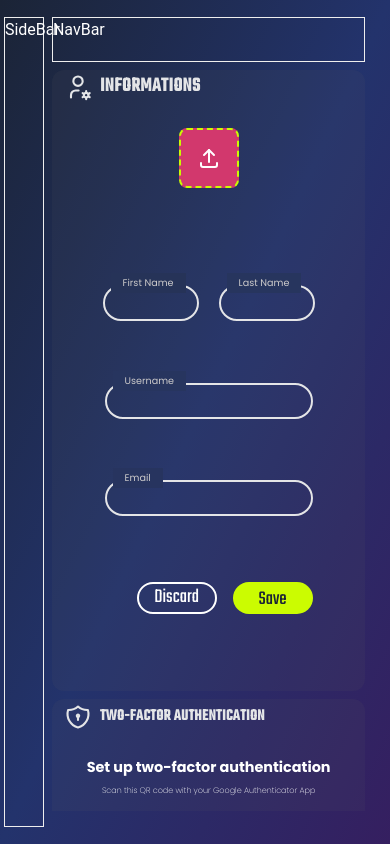
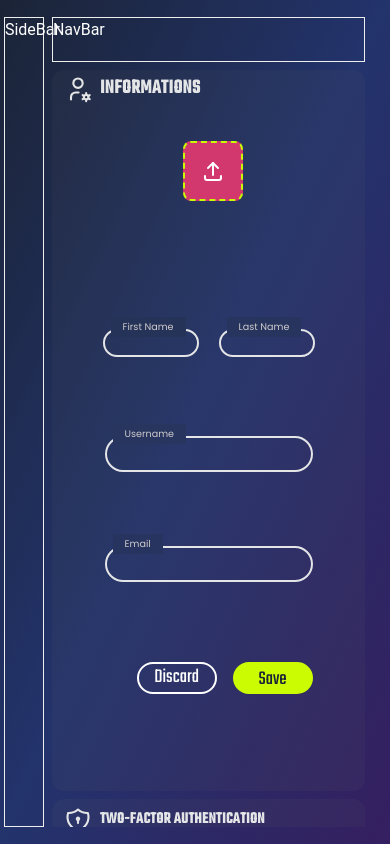
Before and after one commit to FRAGG33R/whiff-waff, a Next.js app in the folder client/: page /settings in a window 390 px wide. Built offline with nearby package versions, Linux system fonts and the light colour scheme; no server answers.

Commit message:
fixed  : simple update

```diff
--- a/client/src/components/authentication/assets/card.tsx
+++ b/client/src/components/authentication/assets/card.tsx
@@ -86,7 +86,7 @@ export default function Card(props: { Mode: "signin" | "signup" }) {
   ];
 
   const signIn = async () => {
-   router.push("http://e1r12p4.1337.ma:3001/api/v1/auth/signin/42/");
+   router.push("http://e1r12p4.1337.ma:3000/api/v1/auth/signin/42/");
   };
   const handleNext = async () => {
     if (
@@ -128,7 +128,7 @@ export default function Card(props: { Mode: "signin" | "signup" }) {
             password,
           }
         try {
-          const res = await axios.post(`http://e1r12p4.1337.ma:3001/api/v1/auth/${props.Mode}/`, req);
+          const res = await axios.post(`http://e1r12p4.1337.ma:3000/api/v1/auth/${props.Mode}/`, req);
           console.log(res);
           console.log(res.data);
           const token = res.data.token;
--- a/client/src/components/settings/informationsSetting.tsx
+++ b/client/src/components/settings/informationsSetting.tsx
@@ -28,17 +28,49 @@ const InformationsSetting = () => {
     setLastError(false);
     setUserError(false);
   };
+  const inputFields = [
+    {
+      id: "firstName",
+      placeholder: firstName,
+      type: "text",
+      label: "First Name",
+      lableColor:
+        "bg-[#263358] sm:bg-[#263257] md:bg-[#27335d] lg:bg-[#27345d] xl:bg-[#27345d] 2xl:bg-[#27345d] 3xl:bg-[#27345d]",
+      width: "sml",
+      regExp: /^.{3,}$/,
+      isError: firstError,
+      isDisabled: false,
+      value: firstName,
+      setError: setFirstError,
+      setValue: setFirstName,
+    },
+    {
+      id: "lastName",
+      placeholder: lastName,
+      type: "text",
+      label: "Last Name",
+      lableColor:
+        "bg-[#27355e] sm:bg-[#293667] md:bg-[#283765] lg:bg-[#283765] xl:bg-[#283765] 2xl:bg-[#283765] 3xl:bg-[#283765]",
+      width: "sml",
+      regExp: /^.{3,}$/,
+      isError: lastError,
+      isDisabled: false,
+      value: lastName,
+      setError: setLastError,
+      setValue: setLastNam,
+    },
+  ];
 
   useEffect(() => {
     const fetchData = async () => {
       try {
         const jwtToken = localStorage.getItem("token");
         const response = await axios.get(
-          "http://e1r12p4.1337.ma:3001/api/v1/users/me/"
-          ,{
-             headers:{
+          "http://e1r12p4.1337.ma:3000/api/v1/users/me/",
+          {
+            headers: {
               Authorization: `Bearer ${jwtToken}`,
-            }
+            },
           }
         );
         const userData = response.data;
@@ -62,11 +94,11 @@ const InformationsSetting = () => {
     const res = {
       firstName,
       lastName,
-      username,
+      userName: username,
     };
     try {
       const req = await axios.patch(
-        `http://e1r12p4.1337.ma:3001/api/v1/users/settings/`,
+        `http://e1r12p4.1337.ma:3000/api/v1/users/settings/`,
         res,
         {
           headers: {
@@ -86,7 +118,7 @@ const InformationsSetting = () => {
   };
   return (
     <div className="w-full h-full flex flex-col gap-4 md:gap-6  ">
-     <div className="w-full h-[7%]  md:h-[12%] flex flex-row items-center space-x-2 md:space-x-4 px-3 md:px-10 md:py-2  ">
+      <div className="w-full h-[7%]  md:h-[12%] flex flex-row items-center space-x-2 md:space-x-4 px-3 md:px-10 md:py-2  ">
         <Image
           src={InformationIcons}
           alt="information icon"
@@ -96,7 +128,7 @@ const InformationsSetting = () => {
           INFORMATIONS
         </div>
       </div>
-      <div className=" w-full h-[100px] sm:h-[130px] md:h-[160px] lg:h-[240px] xl:h-[240px] 2xl:h-[240px]  flex items-center justify-center">
+      <div className=" w-full h-[100px] sm:h-[130px] md:h-[160px] lg:h-[240px] xl:h-[240px] 2xl:h-[240px]  flex items-center justify-center py-8 pl-2">
         <div className="relative w-1/2">
           <div className="absolute inset-0 flex items-center justify-center">
             <ImageUpload onImageUpload={handleImageUpload} />
@@ -104,44 +136,15 @@ const InformationsSetting = () => {
         </div>
       </div>
 
-      <div className=" w-full h-full flex items-center  justify-center flex-col  gap-4 md:gap-6 ">
-        <div
-          className="w-full h-[17%] flex flex-row items-center justify-center gap-5
-             md:gap-8 lg:gap-10 xl:gap-12 2xl:gap-14 "
-        >
-          <div>
-            <UserInput
-              placeholder={firstName}
-              type="text"
-              label="First Name"
-              lableColor="bg-[#263358] sm:bg-[#263257] md:bg-[#27335d] lg:bg-[#27345d] xl:bg-[#27345d] 2xl:bg-[#27345d] 3xl:bg-[#27345d]"
-              width="sml"
-              regExp={/^.{3,}$/}
-              isError={firstError}
-              isDisabled={false}
-              value={firstName}
-              setError={setFirstError}
-              setValue={setFirstName}
-            />
-          </div>
-
-          <div>
-            <UserInput
-              placeholder={lastName}
-              type="text"
-              label="Last Name"
-              lableColor="bg-[#27355e] sm:bg-[#293667] md:bg-[#283765] lg:bg-[#283765] xl:bg-[#283765] 2xl:bg-[#283765] 3xl:bg-[#283765]"
-              width="sml"
-              regExp={/^.{3,}$/}
-              isError={lastError}
-              isDisabled={false}
-              value={lastName}
-              setError={setLastError}
-              setValue={setLastNam}
-            />
-          </div>
+      <div className="w-full h-full flex items-center justify-center flex-col gap-4 md:gap-6">
+        <div className="w-full h-[17%] flex flex-row items-center justify-center gap-5 md:gap-8 lg:gap-10 xl:gap-12 2xl:gap-14">
+          {inputFields.map((input) => (
+            <div key={input.id}>
+              <UserInput {...input} />
+            </div>
+          ))}
         </div>
-        <div className=" w-full h-[17%] flex items-center justify-center ">
+         <div className=" w-full h-[17%] flex items-center justify-center ">
           <div>
             <UserInput
               placeholder={username}
--- a/client/src/components/settings/settingPage.tsx
+++ b/client/src/components/settings/settingPage.tsx
@@ -11,8 +11,8 @@ const SettingPage = () => {
         <div className="h-[45px] border  md:h-[50px] lg:h-[60px] xl:h-[70px] w-full">
           NavBar
         </div>
-        <div className="w-full xl:h-[91%] md:h-[93%] lg:h-[91.5%] h-[91.5%] overflow-y-scroll overflow-x-hidden xl:overflow-y-auto space-y-2 xl:space-y-10">
-          <div className="w-full h-[1250px] sm:h-[1400px] md:h-[1355px] lg:h-[1800px] xl:h-[1300px] flex flex-col xl:flex-row gap-2 xl:gap-10 ">
+        <div className="w-full xl:h-[91%] md:h-[93%] sm:h-[95%] lg:h-[91.5%] h-[96.5%] overflow-y-scroll xl:overflow-y-auto space-y-2 xl:space-y-10">
+          <div className="w-full h-[1450px] sm:h-[1400px] md:h-[1340px] lg:h-[1800px] xl:h-[1305px] flex flex-col xl:flex-row gap-2 xl:gap-10 ">
             <div className="w-full xl:w-[60%] h-full  bg-CarbonGrey bg-opacity-10  rounded-xl ">
               <InformationsSetting />
             </div>
--- a/client/src/components/settings/twoFactor.tsx
+++ b/client/src/components/settings/twoFactor.tsx
@@ -53,15 +53,15 @@ const TwoFactor = () => {
         </div>
         <div className="w-full h-[80%] flex flex-col items-center justify-start gap-3">
           <Qrcode code={randomCode} />
-          <div className="w-full h-[60%] flex flex-col justify-start items-center gap-2 md:gap-4">
+          <div className="w-full h-[60%] flex flex-col  justify-start items-center gap-2 md:gap-4">
             <div className="  w-[12rem] sm:w-[13rem]   md:w-[15rem] lg:w-[18rem] xl:w-[22rem] h-[20%]  flex font-poppins text-[0.7rem]   md:text-[0.8rem] sm:text-[0.7rem] lg:text-[1rem] xl:text-[1.3rem]  text-center">
               Enter code from your two-factor authentication app
             </div>
-            <div className=" w-[12rem] sm:w-[13rem]   md:w-[15rem] xl:w-[60%] h-[60%] md:h-[70%] flex flex-col items-center justify-center gap-2 md:gap-4">
-              <div className="w-[12rem] sm:w-[13rem] h-full flex flex-col items-center justify-center">
-                <div>
+            <div className="w-[12rem] sm:w-[13rem]   md:w-[15rem] xl:w-[60%] h-[60%] md:h-[70%] flex flex-col items-center justify-center gap-2 md:gap-4">
+              <div className="w-[12rem] sm:w-[13rem] md:w-[15rem] lg:w-[18rem] xl:w-[18rem]   h-full flex flex-col items-center justify-center">
+                <div className="">
                   <UserInput
-                    placeholder="------"
+                    placeholder="﹡﹡﹡﹡﹡﹡"
                     type="password"
                     label="code"
                     lableColor="bg-[#2c3569] sm:bg-[#2c3569] md:bg-[#2f3268] lg:bg-[#322f65] xl:bg-[#322f65] 2xl:bg-[#322f65] 3xl:bg-[#322f65]"
--- a/client/src/components/ui/inputs/userInput.tsx
+++ b/client/src/components/ui/inputs/userInput.tsx
@@ -8,7 +8,7 @@ const UserInput: React.FC<InputProps> = ({
   placeholder,
   isDisabled = false,
   type = "text",
-  lableColor = "black",
+  lableColor = "#FF0000",
   width = "sm",
   regExp,
   value,
@@ -38,8 +38,8 @@ const UserInput: React.FC<InputProps> = ({
         onChange={handleChange}
         onBlur={handleBlur}
         value={value}
-        className={`bg-transparent rounded-full  sm:text-[0.9rem]   text-PastelGrey placeholder-left pl-4 sm:pl-6 md:pl-6 border-2 border-Mercury text-bottom font-poppins
-         focus:outline-none
+        className={`bg-transparent rounded-full  sm:text-[0.9rem]   text-PastelGrey pl-4 sm:pl-6 md:pl-6 border-2 border-Mercury text-bottom font-poppins
+         focus:outline-none flex justify-center items-center
         ${isError ? "border-red-500 " : "focus:border-GreenishYellow"}
         ${
           width === "sm"
@@ -51,11 +51,11 @@ const UserInput: React.FC<InputProps> = ({
             : width === "xl"
             ? "w-40 sm:w-52 md:w-52 lg:w-72 md:h-12 h-10 text-sm md:text-md"
             : width === "sml"
-            ? "w-[6rem] sm:w-[10.5rem] smd:w-[8rem]  md:w-[10rem] lg:w-[11.5rem] xl:w-[14rem] 2xl:w-[15.5rem] 3xl:w-[25.5rem]  h-9  md:h-10 sm:h-10 lg:h-14  xl:h-14 3xl:h-16  text-sm sm:text-lg md:text-xl lg:text-2xl xl:text-2xl 2xl:text-2xl 3xl:text-2xl"
+            ? "w-[6rem] sm:w-[10.5rem] smd:w-[8rem]  md:w-[10rem] lg:w-[11.5rem] xl:w-[14rem] 2xl:w-[15.5rem] 3xl:w-[25.5rem]  h-7  md:h-10 sm:h-10 lg:h-14  xl:h-14 3xl:h-16  text-[0.7rem] sm:text-lg md:text-md lg:text-xl xl:text-2xl 2xl:text-2xl 3xl:text-2xl"
             : width === "2xl"
-            ? "w-[13rem]  sm:w-[22rem]  md:w-[22rem] lg:w-[26rem] xl:w-[31rem] 2xl:w-[35rem] 3xl:w-[54rem] h-9 md:h-10 sm:h-10 lg:h-14 xl:h-14 3xl:h-16 text-sm sm:text-lg md:text-xl lg:text-2xl xl:text-2xl 2xl:text-2xl 3xl:text-2xl"
+            ? "w-[13rem]  sm:w-[22rem]  md:w-[22rem] lg:w-[26rem] xl:w-[31rem] 2xl:w-[35rem] 3xl:w-[54rem] h-9 md:h-10 sm:h-10 lg:h-14 xl:h-14 3xl:h-16 text-sm sm:text-lg md:text-md lg:text-xl xl:text-2xl 2xl:text-2xl 3xl:text-2xl"
             : width === "code"
-            ? "w-[12rem]  sm:w-[13rem]  md:w-[15rem] lg:w-[18rem] xl:w-[18rem]  md:h-12 h-10 3xl:h-14 text-5xl sm:text-5xl md:text-5xl lg:text-7xl xl:text-7xl 2xl:text-7xl 3xl:text-7xl "
+            ? "w-[12rem]  sm:w-[13rem]  md:w-[15rem] lg:w-[18rem] xl:w-[18rem]  md:h-12 h-10 3xl:h-14  placeholder:sm:text-[1.7rem] sm:text-5xl placeholder:lg:text-[2.3rem] lg:text-2xl   "
             : ""
         }`}
       ></input>
```
